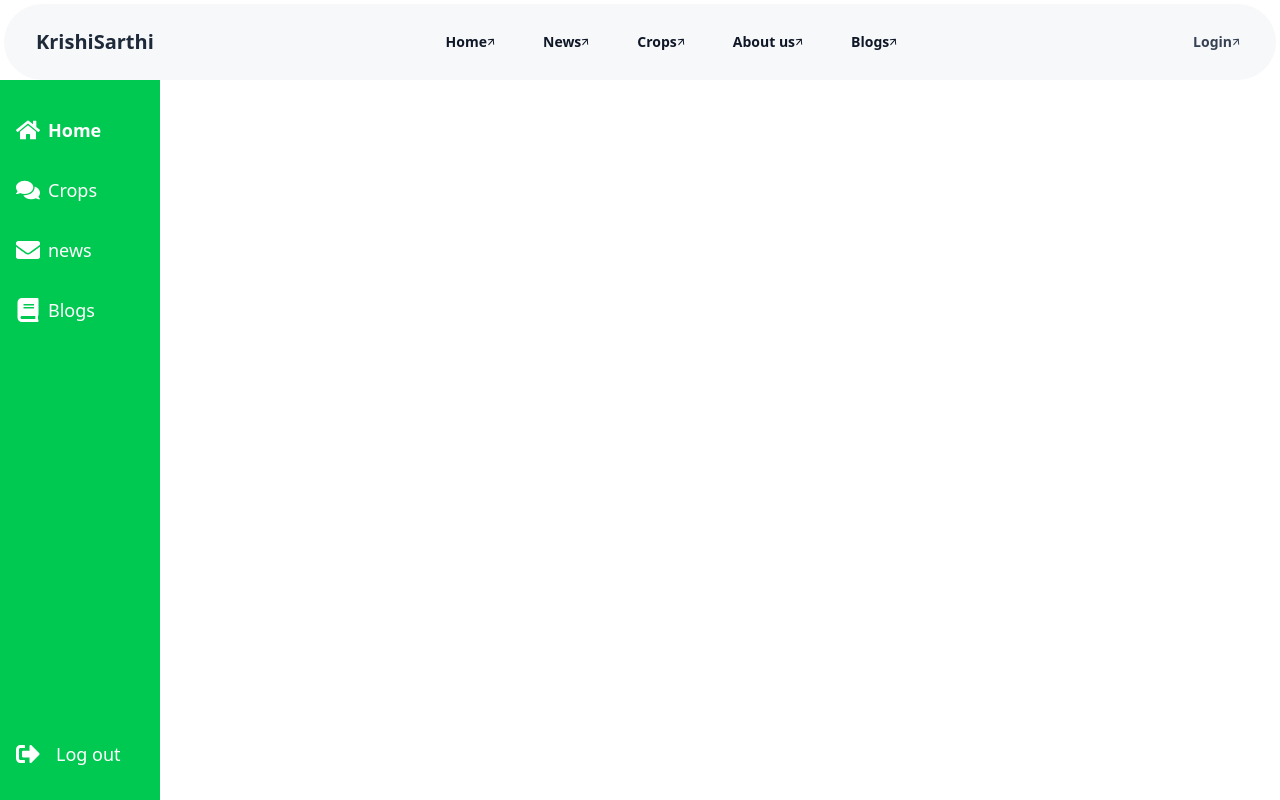
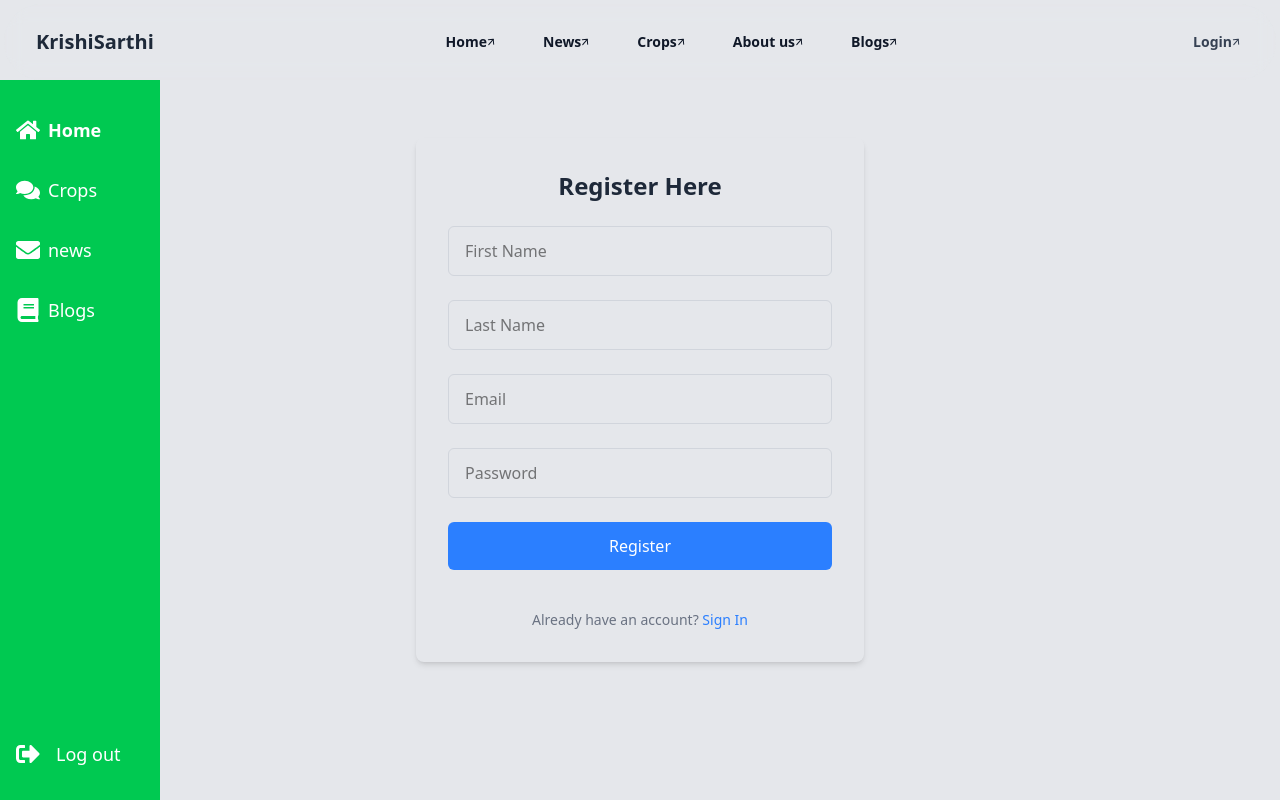
Before and after one commit to vivekj0911/frontend, a React (Vite) app: page /signup in a window 1280 px wide. Built offline with nearby package versions, Linux system fonts and the light colour scheme.

Commit message:
login functionality

```diff
--- a/package.json
+++ b/package.json
@@ -19,7 +19,8 @@
     "react-dom": "^19.0.0",
     "react-icons": "^5.5.0",
     "react-router-dom": "^6.29.0",
-    "tailwindcss": "^4.0.8"
+    "tailwindcss": "^4.0.8",
+    "zustand": "^5.0.3"
   },
   "devDependencies": {
     "@eslint/js": "^9.19.0",
--- a/src/App.jsx
+++ b/src/App.jsx
@@ -3,7 +3,7 @@ import './index.css'
 import {BrowserRouter, Routes, Route } from "react-router-dom";
 import { Home } from "./Pages/PageIndex"
 import CropList from "./Components/CropList";
-import {Navbar,Sidebar,Newspopup} from "./Components/CompIndex"
+import {Navbar,Sidebar,Newspopup,Signin,Signup} from "./Components/CompIndex"
 import CropDetailsView from './Components/CropDetailsView';
 import AddCrop from './Pages/AddCrop'
 function App() {
@@ -23,6 +23,8 @@ function App() {
 
         <Route path='/your-crops' element={<CropList/>}/>
         <Route path='/your-crops:id' element={<><CropDetailsView/></>}/>
+        <Route  path='/signin' element={<Signin/>}/>
+        <Route path='/signup' element={<Signup/>}/>
 
       </Routes>
       </BrowserRouter>
--- a/src/Components/CompIndex.js
+++ b/src/Components/CompIndex.js
@@ -1,5 +1,7 @@
 import Navbar from "./Navbar"
 import Sidebar from "./Sidebar"
 import Newspopup from "./Newspopup"
+import  Signin from "./Signin"
+import Signup from "./Signup"
 
-export{Navbar,Sidebar,Newspopup}
+export{Navbar,Sidebar,Newspopup,Signin,Signup}
--- /dev/null
+++ b/src/Components/Signin.jsx
@@ -0,0 +1,127 @@
+import { useState } from "react";
+import { Link, useNavigate } from "react-router-dom";
+import axios from "axios";
+import useAuthStore from "../Store/authStore";
+
+function Signin() {
+  const [error, setError] = useState("");
+  const [logindata, setLoginData] = useState({
+    email: "",
+    password: "",
+  });
+
+  const handleChange = (e) => {
+    const { name, value } = e.target;
+    setLoginData({
+      ...logindata,
+      [name]: value,
+    });
+  };
+
+  const { login } = useAuthStore();
+  const navigate = useNavigate();
+
+
+
+
+
+  const handleSubmit = async (e) => {
+     const API_URL = "https://prj-backend-git-main-prathameshkhandares-projects.vercel.app"
+    e.preventDefault();
+
+    try {
+      const response = await axios.post(`${API_URL}/login`, logindata);
+
+      if (response.status === 200) {
+        console.log("User login successfully");
+
+        setLoginData({
+          email: "",
+          password: "",
+        });
+        if (error.response) {
+          console.log(error.response.data);
+          setError(error.response.data.message || "Something went wrong. Please try again.");
+      } else {
+          console.log(error);
+          setError("Network error. Please try again later.");
+      }
+
+
+
+        login(response.data.user, response.data.token);
+
+
+        navigate('/');
+      }
+    } catch (error) {
+      if (error.response) {
+        setError(error.response.data.message || "Something went wrong. Please try again.");
+      } else {
+        setError("Network error. Please try again later.");
+      }
+    }
+  };
+
+  return (
+    <div className="flex justify-center items-center min-h-screen bg-gray-200">
+
+      <div className="backdrop-blur-md bg-opacity-0 p-8 rounded-lg shadow-lg w-full max-w-md">
+        <form
+          onSubmit={handleSubmit}
+          className="relative"
+          autoComplete="off"
+        >
+          <h1 className="text-3xl font-bold text-center mb-6 text-gray-800">
+            Login
+          </h1>
+
+          <div className="relative mb-6">
+            <input
+              type="email"
+              name="email"
+              value={logindata.email}
+              onChange={handleChange}
+              required
+              placeholder="Email"
+              className="w-full px-4 py-3 border border-gray-300 rounded-md bg-transparent focus:outline-none focus:ring-2 focus:ring-blue-500 focus:border-transparent text-gray-800"
+            />
+          </div>
+          {/* Password Input */}
+          <div className="relative mb-6">
+            <input
+              type="password"
+              name="password"
+              value={logindata.password}
+              onChange={handleChange}
+              required
+              placeholder="Password"
+              className="w-full px-4 py-3 border border-gray-300 rounded-md bg-transparent focus:outline-none focus:ring-2 focus:ring-blue-500 focus:border-transparent text-gray-800"
+            />
+          </div>
+          {/* Submit Button */}
+          <button
+            type="submit"
+            className="w-full p-3 bg-blue-500 text-white rounded-md hover:bg-blue-600 focus:outline-none focus:ring-2 focus:ring-blue-500 cursor-pointer"
+          >
+            Submit
+          </button>
+
+          {/* Links */}
+          <div className="mt-4 text-center">
+            <Link to="/forgotpassword" className="text-blue-500 hover:text-blue-600 cursor-pointer">
+              Forgot Password?
+            </Link>
+          </div>
+          <div className="mt-6 text-center">
+            <span className="text-gray-600">Don't have an account? </span>
+            <Link to="/signup" className="text-blue-500 hover:text-blue-600 cursor-pointer">
+              Create Account
+            </Link>
+          </div>
+        </form>
+      </div>
+    </div>
+  );
+}
+export default Signin;
--- /dev/null
+++ b/src/Components/Signup.jsx
@@ -0,0 +1,153 @@
+import { useState } from "react";
+import axios from "axios";
+import { useNavigate } from "react-router-dom";
+
+ function Signup() {
+    const API_URL = "https://prj-backend-git-main-prathameshkhandares-projects.vercel.app"
+  const [isLoading, setIsLoading] = useState(false);
+  const [error, setError] = useState("");
+  const [registrationData, setRegistrationData] = useState({
+    firstName: "",
+    lastName: "",
+    email: "",
+    password: "",
+  });
+  const [successMessage, setSuccessMessage] = useState("");
+
+  const navigate = useNavigate();
+
+  const handleOnSubmit = async (e) => {
+    e.preventDefault();
+    setIsLoading(true);
+    setSuccessMessage("");
+    setError("");
+
+    try {
+      const response = await axios.post(`${API_URL}/register`, registrationData);
+      console.log(registrationData)
+
+      if (response.status === 201) {
+
+        setRegistrationData({
+          firstName: "",
+          lastName: "",
+          email: "",
+          password: "",
+        });
+
+        setSuccessMessage("Registration successful! Redirecting to sign in...");
+
+
+        setTimeout(() => {
+          navigate("/signin");
+        }, 2000);
+      }
+    } catch (error) {
+      setError(error.response ? error.response.data.message : "Something went wrong!");
+      console.error("Error", error);
+    } finally {
+      setIsLoading(false);
+    }
+  };
+
+  const handleOnChange = (e) => {
+    const { name, value } = e.target;
+    setRegistrationData({
+      ...registrationData,
+      [name]: value,
+    });
+  };
+
+  return (
+    <form onSubmit={handleOnSubmit} className="flex justify-center items-center min-h-screen bg-gray-200">
+
+      <div className="p-8 rounded-lg shadow-md w-full max-w-md bg-opacity-30">
+
+        <h2 className="text-2xl font-bold text-center text-gray-800 mb-6">Register Here</h2>
+
+        <div className="flex flex-col gap-6">
+
+          <div className="relative">
+            <input
+              type="text"
+              id="firstName"
+              name="firstName"
+              value={registrationData.firstName}
+              onChange={handleOnChange}
+              required
+              placeholder="First Name"
+              className="w-full px-4 py-3 border border-gray-300 rounded-md bg-transparent focus:bg-transparent focus:outline-none focus:ring-1 focus:ring-blue-500 focus:border-blue-500"
+            />
+          </div>
+
+
+          <div className="relative">
+            <input
+              type="text"
+              id="lastName"
+              name="lastName"
+              value={registrationData.lastName}
+              onChange={handleOnChange}
+              required
+              placeholder="Last Name"
+              className="w-full px-4 py-3 border border-gray-300 rounded-md bg-transparent focus:bg-transparent focus:outline-none focus:ring-1 focus:ring-blue-500 focus:border-blue-500"
+            />
+          </div>
+
+          <div className="relative">
+            <input
+              type="email"
+              id="email"
+              name="email"
+              value={registrationData.email}
+              onChange={handleOnChange}
+              required
+              placeholder="Email"
+              className="w-full px-4 py-3 border border-gray-300 rounded-md bg-transparent focus:bg-transparent focus:outline-none focus:ring-1 focus:ring-blue-500 focus:border-blue-500"
+            />
+          </div>
+
+
+          <div className="relative">
+            <input
+              type="password"
+              id="password"
+              name="password"
+              value={registrationData.password}
+              onChange={handleOnChange}
+              required
+              placeholder="Password"
+              className="w-full px-4 py-3 border border-gray-300 rounded-md bg-transparent focus:bg-transparent focus:bg-transparent focus:outline-none focus:ring-1 focus:ring-blue-500 focus:border-blue-500"
+            />
+          </div>
+
+
+          <button
+            type="submit"
+            className="relative p-3 text-white rounded-md overflow-hidden bg-blue-500 group focus:outline-none"
+          >
+            <span className="relative z-10">{isLoading ? "Loading..." : "Register"}</span>
+          </button>
+
+
+          {error && <p className="text-red-500 text-center mt-4">{error}</p>}
+
+
+          {successMessage && <p className="text-green-500 text-center mt-4">{successMessage}</p>}
+
+
+          <div className="text-center mt-4">
+            <p className="text-sm text-gray-500">
+              Already have an account?{" "}
+              <a href="/signin" className="text-blue-500 hover:underline">
+                Sign In
+              </a>
+            </p>
+          </div>
+        </div>
+      </div>
+    </form>
+  );
+}
+
+export default Signup;
--- /dev/null
+++ b/src/Store/authStore.js
@@ -0,0 +1,29 @@
+import { create } from "zustand";
+
+const useAuthStore = create((set) => ({
+  user: null,
+  token: null,
+  isAuthenticated: false,
+
+  // ✅ Function to check authentication status (fixes persistence issue)
+  checkAuthStatus: () => {
+    const token = localStorage.getItem("token");
+    set({ token, isAuthenticated: !!token });
+  },
+
+  // Login function
+  login: (userData, token) => {
+    localStorage.setItem("token", token);
+    set({ user: userData, token, isAuthenticated: true });
+    console.log("Login Successful:", token);
+  },
+
+  // Logout function
+  logout: () => {
+    localStorage.removeItem("token");
+    set({ user: null, token: null, isAuthenticated: false });
+    console.log("Logout Successful");
+  },
+}));
+
+export default useAuthStore;
```
Also changed, not shown: src/Components/Navbar.jsx (+26 -25 lines), 1 other file (tests, documents, lock files or other folders).
